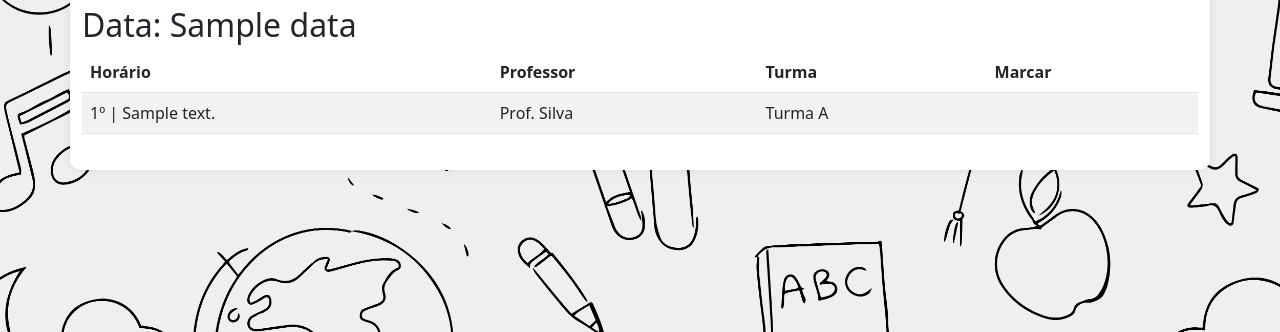
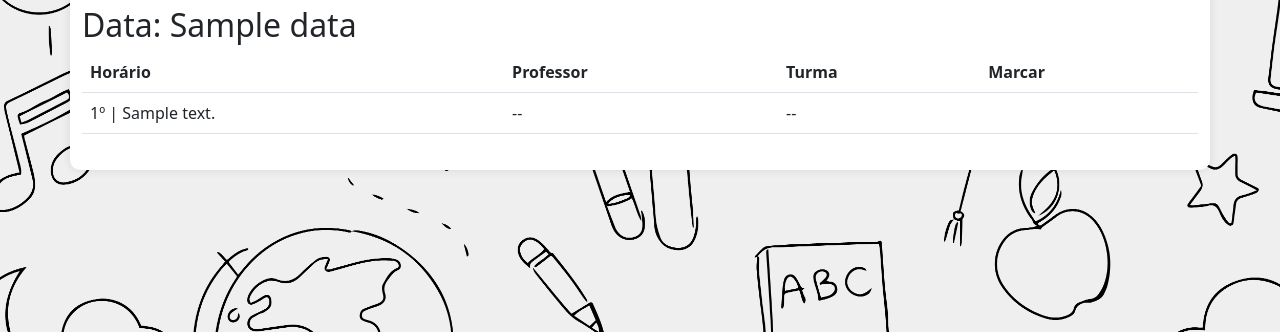
Before and after one commit to gylmonteiro/projeto_agendamentos_espe-os_escolares, a Django app: template agendamentos/templates/listagem_agendamentos_sala.html in a window 1280 px wide. Shown: the part 178-510 px from the top of the page. Run offline with Django 4.2, Linux system fonts and the light colour scheme; tables that the repository leaves empty hold one stand-in row (values such as "Sample post"); the template is opened without the code that fills it: values that come from a table or form of the project are taken from there, most other values are stand-ins (such as "Sample title", 1, 10 or a date in 2020).

Commit message:
ajustar a lisgatem no template

```diff
--- a/agendamentos/templates/listagem_agendamentos_sala.html
+++ b/agendamentos/templates/listagem_agendamentos_sala.html
@@ -22,11 +22,23 @@
             <!-- Linha 1 -->
             {% for horario in horarios %}
             <tr>
+            {% for agendamento in agendamentos_sala %}
+            {% if agendamento.horario == horario and agendamento.data_agendamento == data %}
                 <td>{{horario}}</td>
-                <td>Prof. Silva</td>
-                <td>Turma A</td>
-                <td><i class="fas fa-check-circle text-success"></i></td>
+                <td>{{agendamento.responsavel.first_name}}</td>
+                <td>{{agendamento.turma}}</td>
+                <td><i class="fas fa-check-circle text-danger"></i></td>
             </tr>
+            {% else %}
+            <tr>
+                <td>{{horario}}</td>
+                <td>--</td>
+                <td>--</td>
+                <td><i class="fas fa-check-circle text-sucess"></i></td>
+            </tr>
+            {% endif %}
+            {% endfor %}
+
             {% endfor %}
 
 
--- a/agendamentos/views.py
+++ b/agendamentos/views.py
@@ -2,6 +2,7 @@
 from django.http import HttpResponse
 from .models import Agendamento, Espaco, Horario
 from turmas.models import Turma
+from datetime import datetime
 # Create your views here.
 def listar_agendamentos(request):
     if request.method == "GET":
@@ -24,11 +25,12 @@
     elif request.method == "POST":
         horarios = Horario.objects.all()
         data = request.POST.get('data')
+        data_formatada =  datetime.strptime(data, '%Y-%m-%d').date()
         espaco_id = request.POST.get('espaco')
         espaco_filter = Espaco.objects.filter(pk=espaco_id)[0]
         agendamentos_sala = Agendamento.objects.filter(espaco=espaco_filter)
 
-        return render (request, "listagem_agendamentos_sala.html", {'espaco': espaco_filter, 'horarios': horarios, 'agendamentos_sala':agendamentos_sala, 'data': data} )
+        return render (request, "listagem_agendamentos_sala.html", {'espaco': espaco_filter, 'horarios': horarios, 'agendamentos_sala':agendamentos_sala, 'data': data_formatada} )
 
 # def lista_agendamentos_sala(request):
 #     if request.method == "POST":
```
